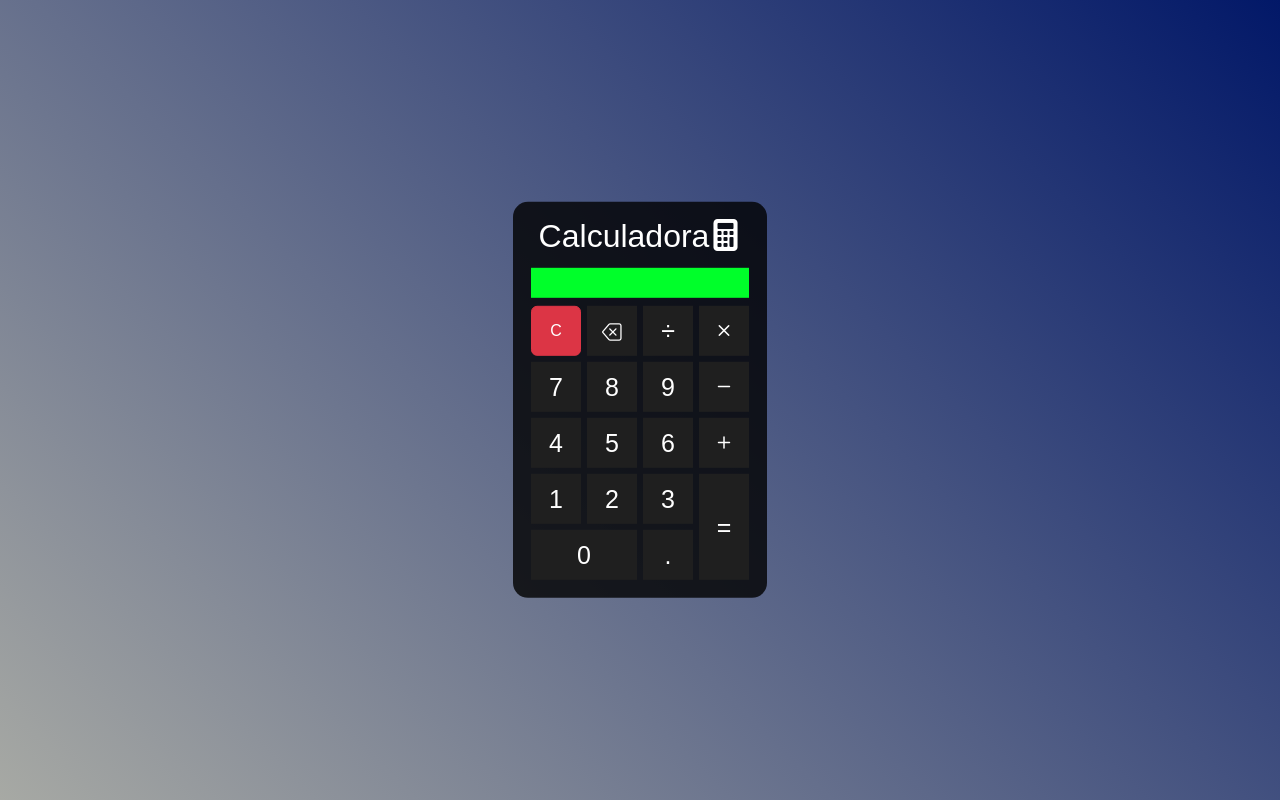
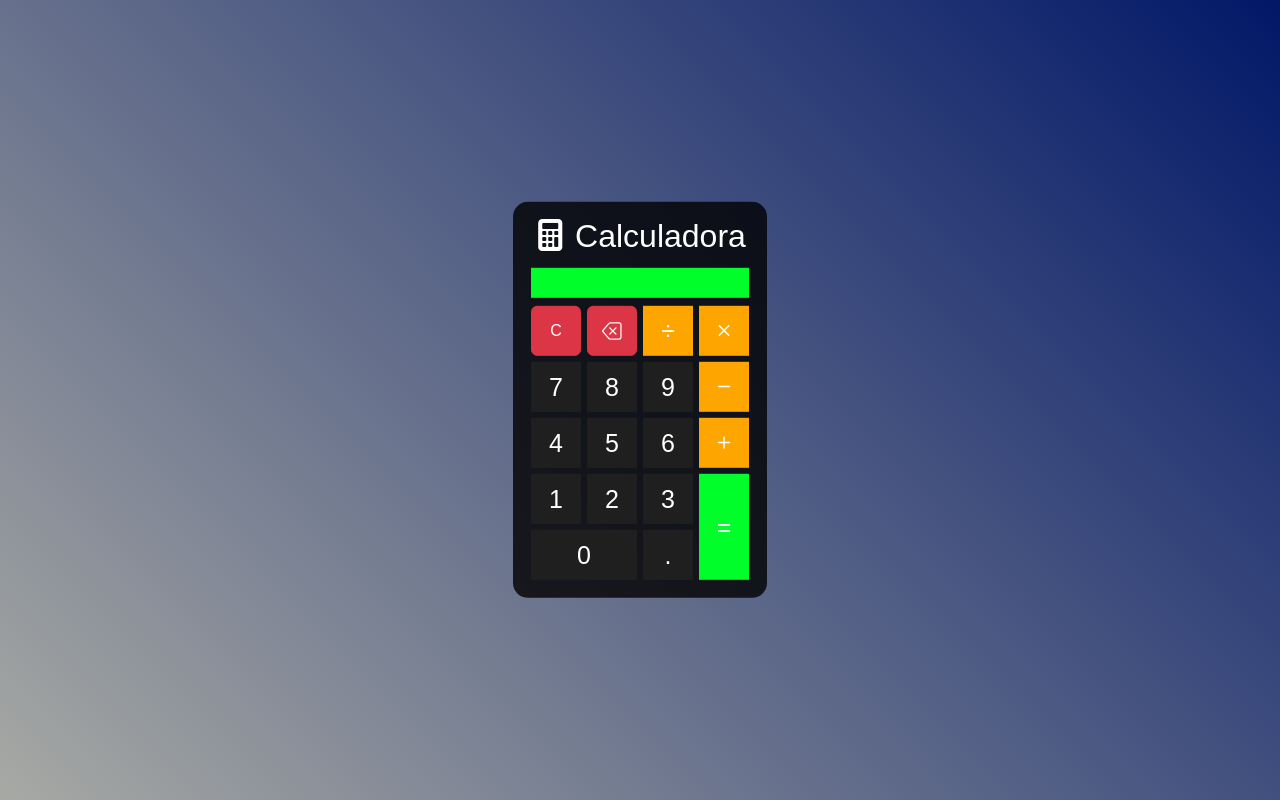
Before and after one commit to ruanbindaco/simple-calc, a plain HTML site: page index.html in a window 1280 px wide. Drawn offline with nearby package versions, Linux system fonts and the light colour scheme.

Commit message:
Ajustes de cores dos botões

```diff
--- a/css/style.css
+++ b/css/style.css
@@ -46,6 +46,11 @@
 
 .equal-button{
     height: 106px;
+    background-color: rgb(0, 255, 42);
+}
+
+.math-buttons{
+    background-color: orange;
 }
 
 #result{
--- a/index.html
+++ b/index.html
@@ -13,26 +13,26 @@
 <body>
     <div class="background d-flex justify-content-center">
         <div class="calculator d-flex flex-column align-items-center">
-            <h2>Calculadora<i class="bi bi-calculator-fill"></i></h2>
+            <h2><i class="bi bi-calculator-fill"></i> Calculadora</h2>
             <p id="result" class="d-flex justify-content-end align-items-center"></p>
                 <table>
                     <tr class="col-12">
                         <td class="col-3"><button class="btn button btn-danger" onclick="clean()">C</td>
-                        <td class="col-3"><button class="button" onclick="back()"><i class="bi bi-backspace"></i></td>
-                        <td class="col-3"><button class="button" onclick="insert('/')">÷</i></button></td>
-                        <td class="col-3"><button class="button" onclick="insert('*')"><i class="bi bi-x"></button></td>
+                        <td class="col-3"><button class="btn button btn-danger" onclick="back()"><i class="bi bi-backspace"></i></td>
+                        <td class="col-3"><button class="button math-buttons" onclick="insert('/')">÷</i></button></td>
+                        <td class="col-3"><button class="button math-buttons" onclick="insert('*')"><i class="bi bi-x"></button></td>
                     </tr>
                     <tr>
                         <td><button class="button" onclick="insert('7')">7</button></td>
                         <td><button class="button" onclick="insert('8')">8</button></td>
                         <td><button class="button" onclick="insert('9')">9</button></td>
-                        <td><button class="button" onclick="insert('-')"><i class="bi bi-dash"></i></button></td>
+                        <td><button class="button math-buttons" onclick="insert('-')"><i class="bi bi-dash"></i></button></td>
                     </tr>
                     <tr>
                         <td><button class="button" onclick="insert('4')">4</button></td>
                         <td><button class="button" onclick="insert('5')">5</button></td>
                         <td><button class="button" onclick="insert('6')">6</button></td>
-                        <td><button class="button" onclick="insert('+')"><i class="bi bi-plus"></i></button></td>
+                        <td><button class="button math-buttons" onclick="insert('+')"><i class="bi bi-plus"></i></button></td>
                     </tr>
                     <tr>
                         <td><button class="button" onclick="insert('1')">1</button></td>
```
